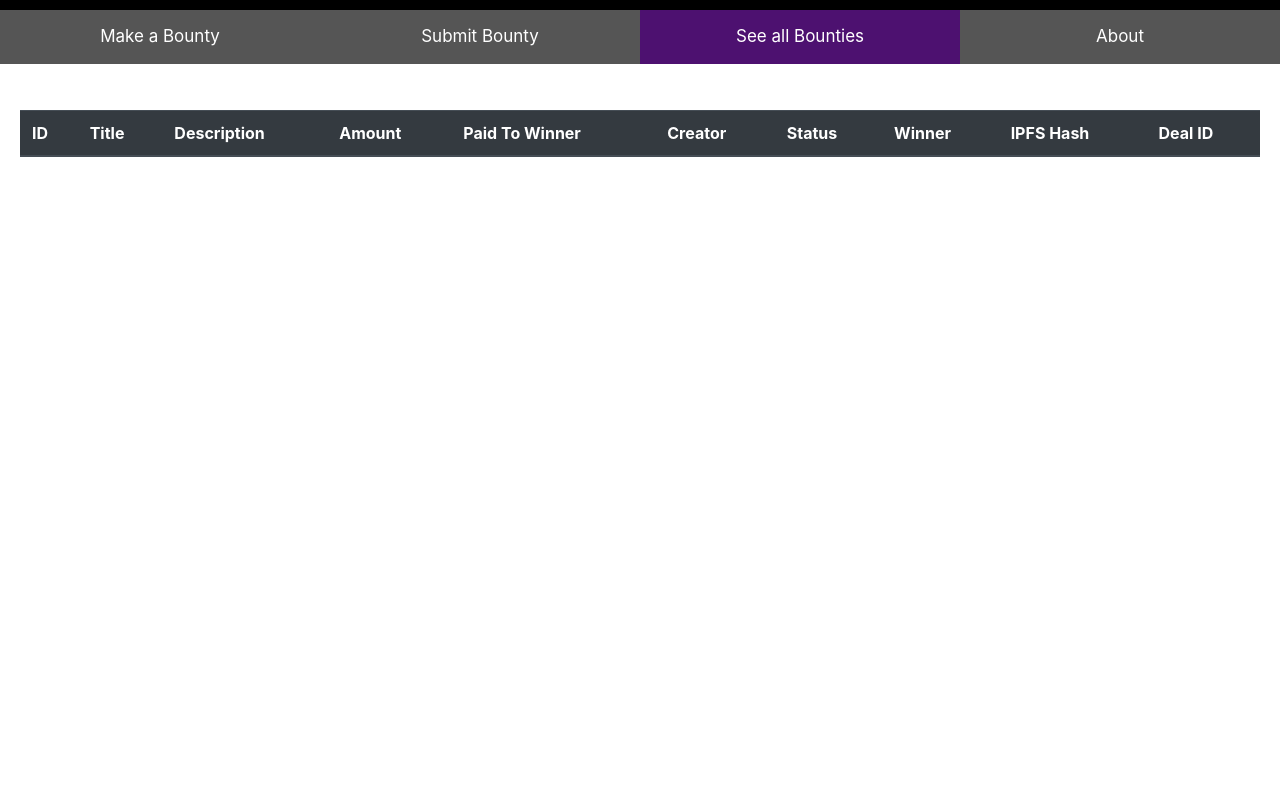
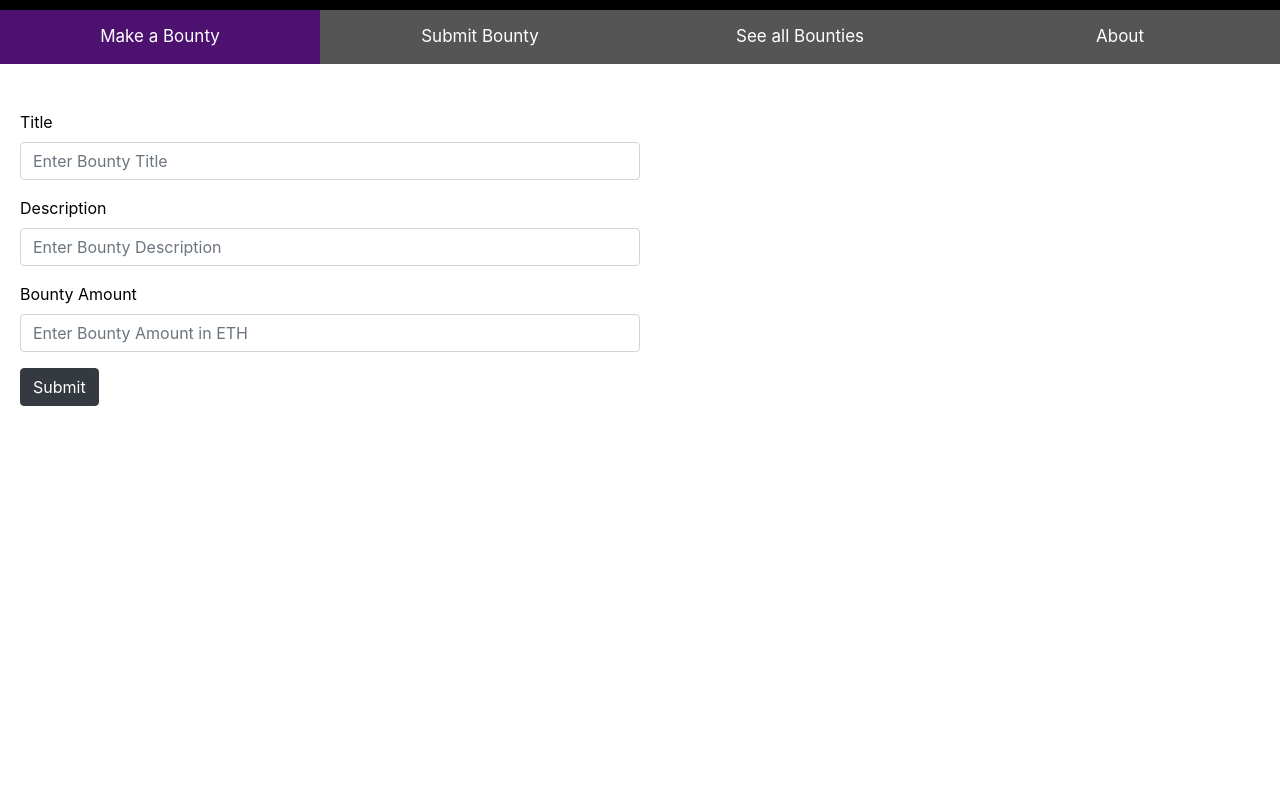
Before and after one commit to nandit123/fil-bounties, a website: page index.html in a window 1280 px wide. Shown: the part 82-872 px from the top of the page. Drawn offline with nearby package versions, Linux system fonts and the light colour scheme; no server answers; a script that the page names is missing.

Commit message:
removed console.logs, changed default tab

```diff
--- a/index.html
+++ b/index.html
@@ -52,9 +52,9 @@
                 </div>
             </div>
         </div>
-        <button class="tablink" onclick="openPage('Home', this)">Make a Bounty</button>
+        <button class="tablink" onclick="openPage('Home', this)" id="defaultOpen">Make a Bounty</button>
         <button class="tablink" onclick="openPage('News', this)">Submit Bounty</button>
-        <button class="tablink" onclick="openPage('Contact', this); getNumberOfBounties();" id="defaultOpen">See all Bounties</button>
+        <button class="tablink" onclick="openPage('Contact', this); getNumberOfBounties();">See all Bounties</button>
         <button class="tablink" onclick="openPage('About', this)">About</button>
 
         <div id="Home" class="tabcontent center-block">
```
Also changed, not shown: index.js (+0 -40 lines).
